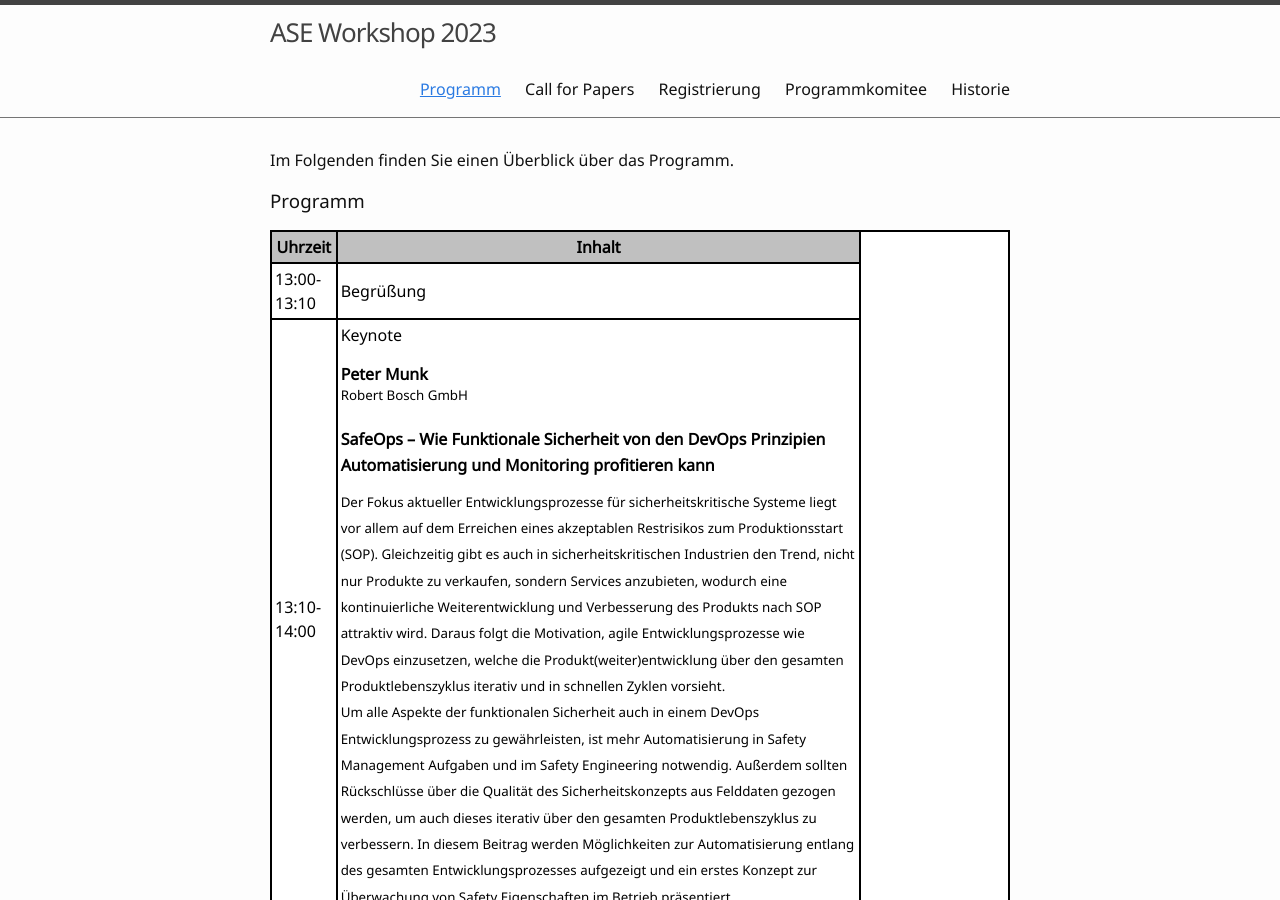
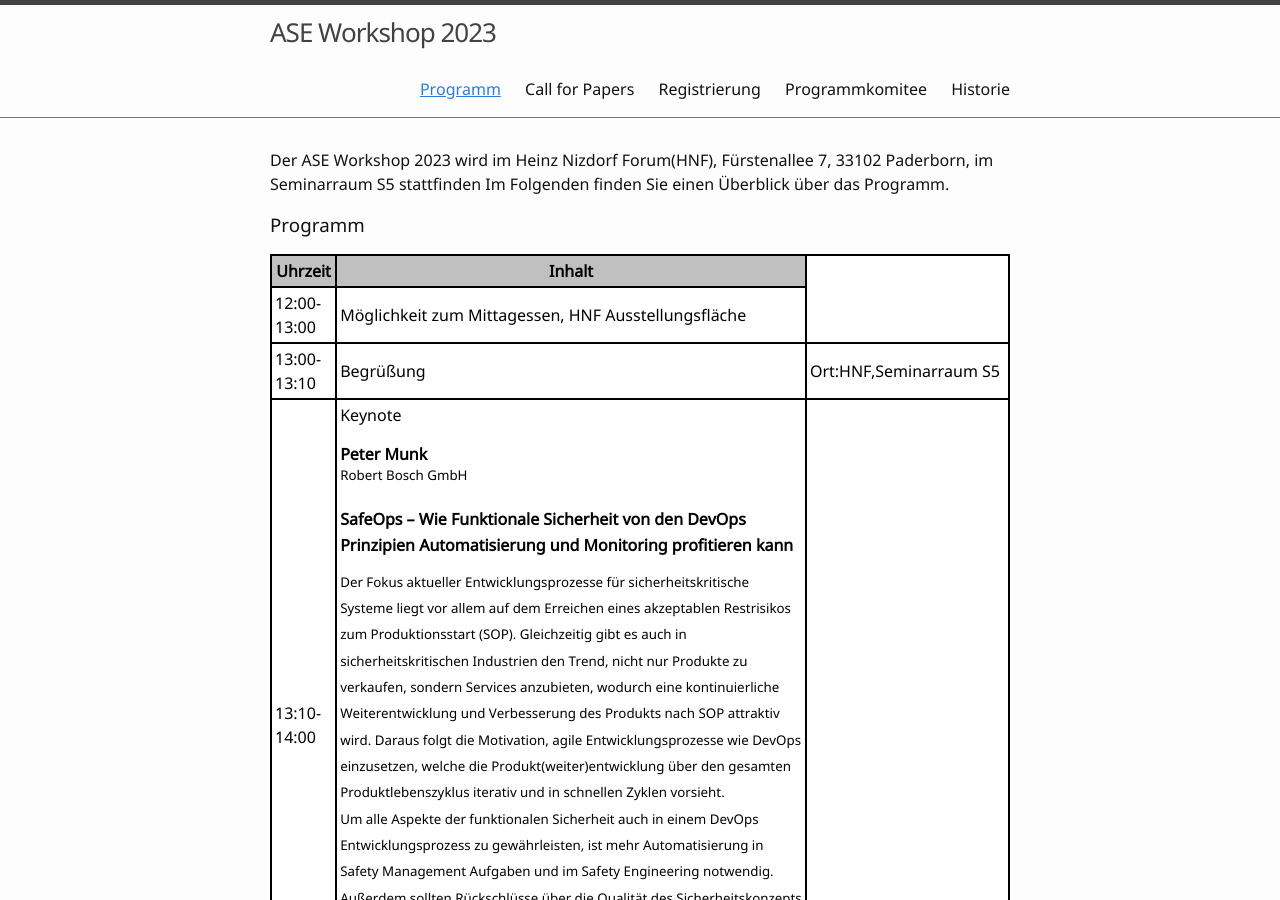
Before and after one commit to ASE-Workshop/2023, a Jekyll site: the page built from 0-programm.md, in a window 1280 px wide and 900 px high. Built offline with Jekyll 4.4.1, drawn with Linux system fonts in a browser that asks for light colours; some of the changed text lies outside the part shown.

Commit message:
Update 0-programm.md

```diff
--- a/0-programm.md
+++ b/0-programm.md
@@ -3,8 +3,9 @@ title: Programm
 nav: true
 ---
 
+Der ASE Workshop 2023 wird im Heinz Nizdorf Forum(HNF),  Fürstenallee 7, 33102 Paderborn, im Seminarraum S5 stattfinden
+Im Folgenden finden Sie einen Überblick über das Programm.
 
-Im Folgenden finden Sie einen Überblick über das Programm.
 
 ### Programm
 
@@ -46,8 +47,13 @@ table.GeneratedTable thead {
   </thead>
   <tbody>
     <tr>
+      <td>12:00-13:00</td>
+      <td>Möglichkeit zum Mittagessen, HNF Ausstellungsfläche</td>
+    </tr>
+    <tr>
       <td>13:00-13:10</td>
       <td>Begrüßung</td>
+      <td>Ort:HNF,Seminarraum S5</td>
     </tr>
     <tr>
       <td>13:10-14:00</td>
@@ -113,10 +119,9 @@ Um alle Aspekte der funktionalen Sicherheit auch in einem DevOps Entwicklungspro
     <tr>
       <td>17:30-18.00</td>
       <td><b>Treffen der GI-Fachgruppe Automotive Software Engineering</b></td>
-      <td>Ort: HNI, Fürstenallee 11, F0.550 (Freiraum,mit Pizza und Getränken)<p></p>
     </tr>
     <tr>
-      <td>18:00-</td>
+      <td>18:00-21.00</td>
       <td><b>ASE Diskussionrunde</b></td>
-      <td>Ort: HNI, Fürstenallee 11, F0.550 (Freiraum,mit Pizza und Getränken)<p></p>
+      <td>Ort: HNI, Fürstenallee 11, F0.550 (Freiraum,mit Pizza und Getränken)<p></p></td>
     </tr>
```
